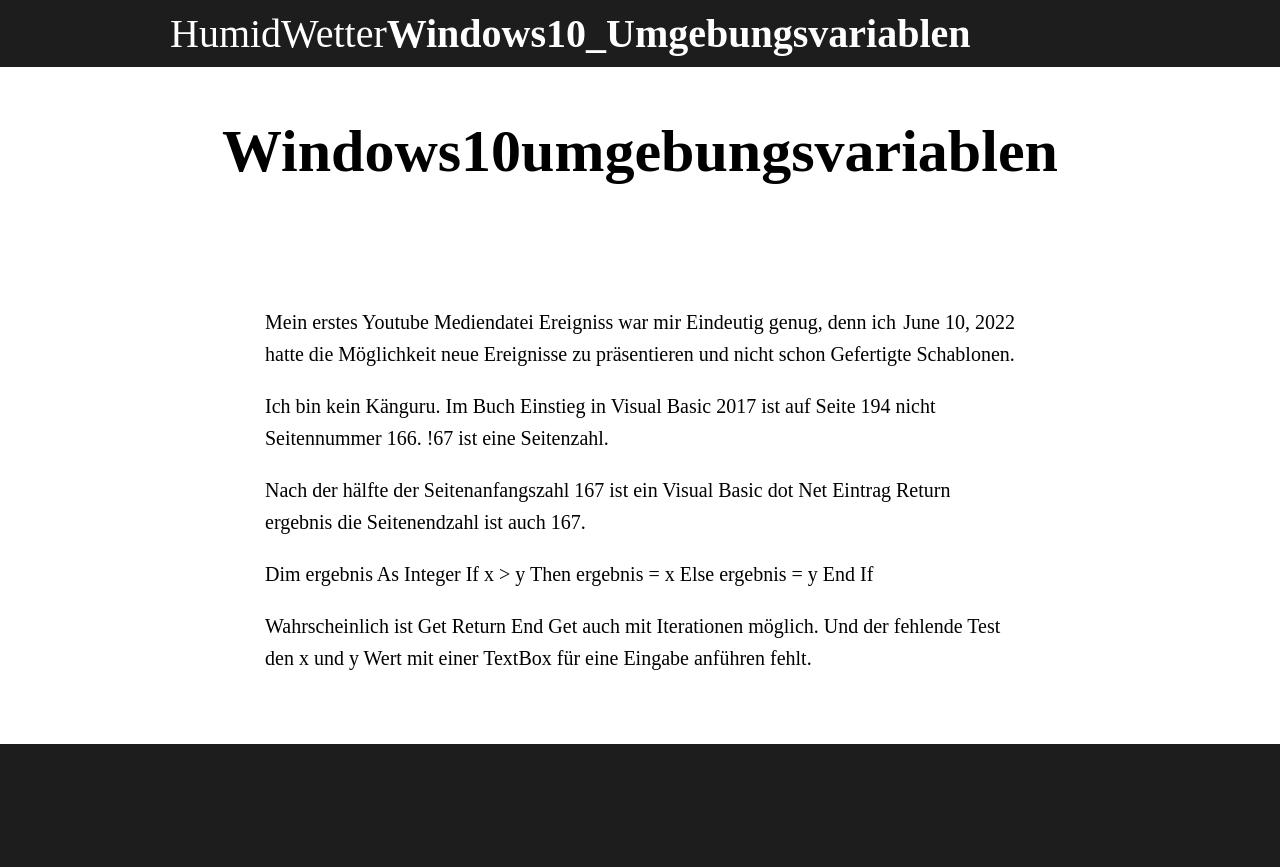
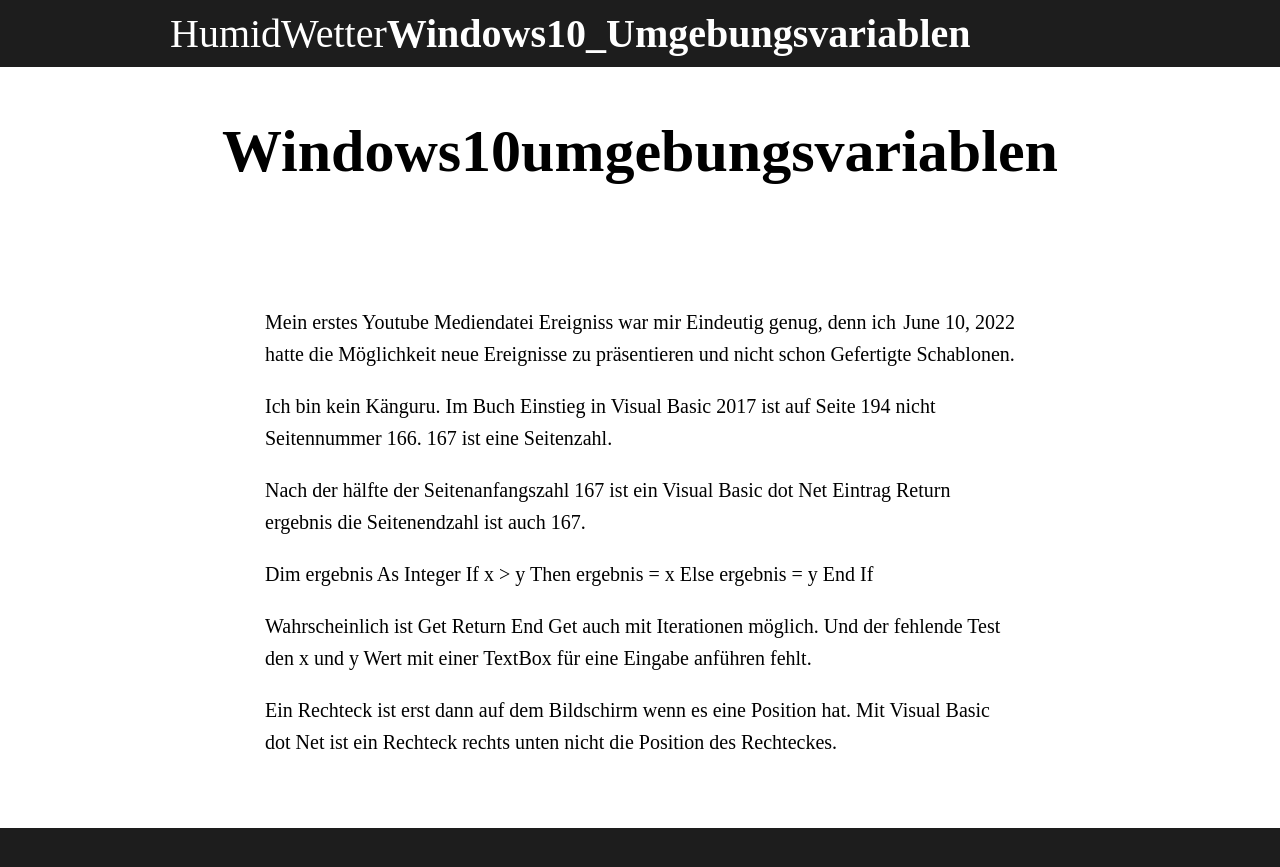
Before and after one commit to ledlightjungledStefan/Osterei, a Jekyll site: the page built from _posts/2022-06-10-Windows10Umgebungsvariablen.markdown, in a window 1280 px wide. Shown: the top 867 px of the page. Built offline with Jekyll 4.4.1, drawn with Linux system fonts in a browser that asks for light colours; some web fonts are replaced.

Commit message:
Update 2022-06-10-Windows10Umgebungsvariablen.markdown

```diff
--- a/_posts/2022-06-10-Windows10Umgebungsvariablen.markdown
+++ b/_posts/2022-06-10-Windows10Umgebungsvariablen.markdown
@@ -10,7 +10,7 @@ Mein erstes Youtube Mediendatei Ereigniss war mir Eindeutig genug, denn ich hatt
 Ereignisse zu präsentieren und nicht schon Gefertigte Schablonen.
 
 Ich bin kein Känguru.
-Im Buch Einstieg in Visual Basic 2017 ist auf Seite 194 nicht Seitennummer 166. !67 ist eine Seitenzahl.
+Im Buch Einstieg in Visual Basic 2017 ist auf Seite 194 nicht Seitennummer 166. 167 ist eine Seitenzahl.
 
 Nach der hälfte der Seitenanfangszahl 167 ist ein Visual Basic dot Net Eintrag Return ergebnis
 die Seitenendzahl ist auch 167.
@@ -27,3 +27,6 @@ Wahrscheinlich ist Get
                    End Get
 auch mit Iterationen möglich. Und der fehlende Test den x und y Wert mit einer TextBox für eine Eingabe anführen
 fehlt.
+
+Ein Rechteck ist erst dann auf dem Bildschirm wenn es eine Position hat. Mit Visual Basic dot Net ist ein Rechteck
+rechts unten nicht die Position des Rechteckes.
```
